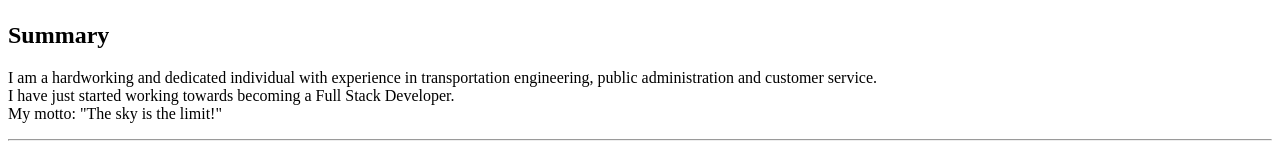
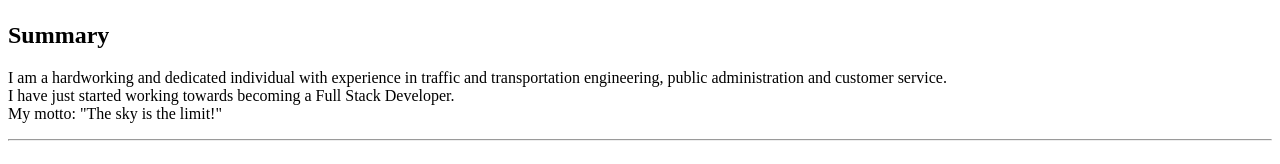
Before and after one commit to Sunamun/html-capstone1, a plain HTML site: page index.html in a window 1280 px wide. Shown: the part 292-456 px from the top of the page. Drawn offline with Linux system fonts and the light colour scheme.

Commit message:
Add files via upload

```diff
--- a/index.html
+++ b/index.html
@@ -10,7 +10,7 @@
     <img src="./assets/images/profile-photo.jpeg" height="200" alt="Photo" />
     <h2>Summary</h2>
     <p>
-        I am a hardworking and dedicated individual with experience in transportation engineering, public administration and customer service.<br />
+        I am a hardworking and dedicated individual with experience in traffic and transportation engineering, public administration and customer service.<br />
         I have just started working towards becoming a Full Stack Developer. <br />
         My motto: "The sky is the limit!"
     </p>
```
